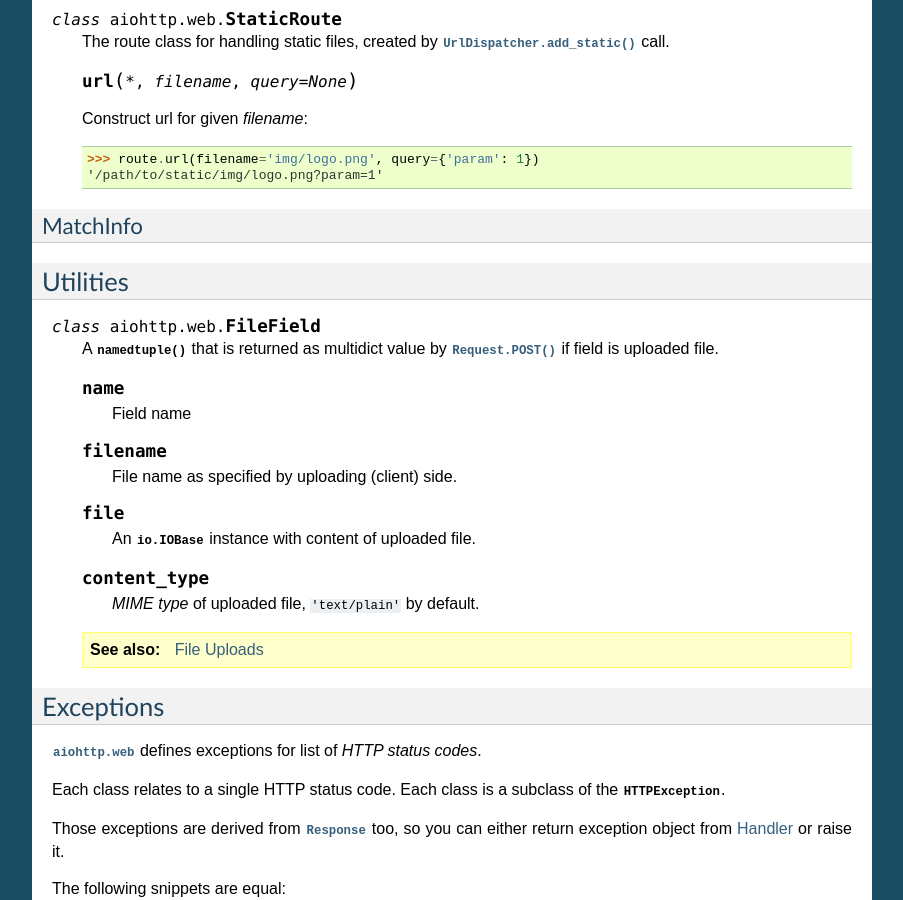
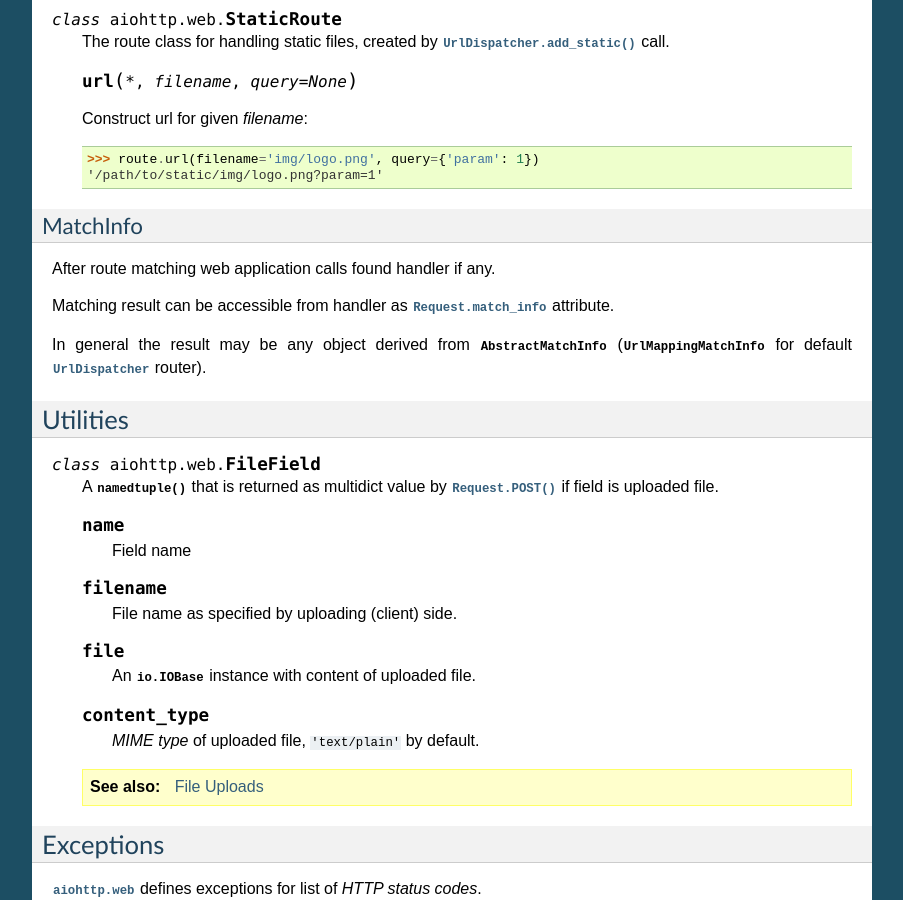
Before and after one commit to MegaDev007/aiohttp, a Sphinx documentation site: the page built from docs/web.rst, in a window 1280 px wide and 900 px high, scrolled down 13018 px. Shown: the whole window, without its empty margins (198-1101 px from the left). Built offline with Sphinx 7.4.7, drawn with Linux system fonts in a browser that asks for light colours.

Commit message:
More docs

```diff
--- a/docs/web.rst
+++ b/docs/web.rst
@@ -910,6 +910,15 @@ urls with :ref:`variable pathes<aiohttp-web-variable-handler>` spec.
 MatchInfo
 ^^^^^^^^^
 
+After route matching web application calls found handler if any.
+
+Matching result can be accessible from handler as
+:attr:`Request.match_info` attribute.
+
+In general the result may be any object derived from
+:class:`AbstractMatchInfo` (:class:`UrlMappingMatchInfo` for default
+:class:`UrlDispatcher` router).
+
 
 Utilities
 ---------
```
